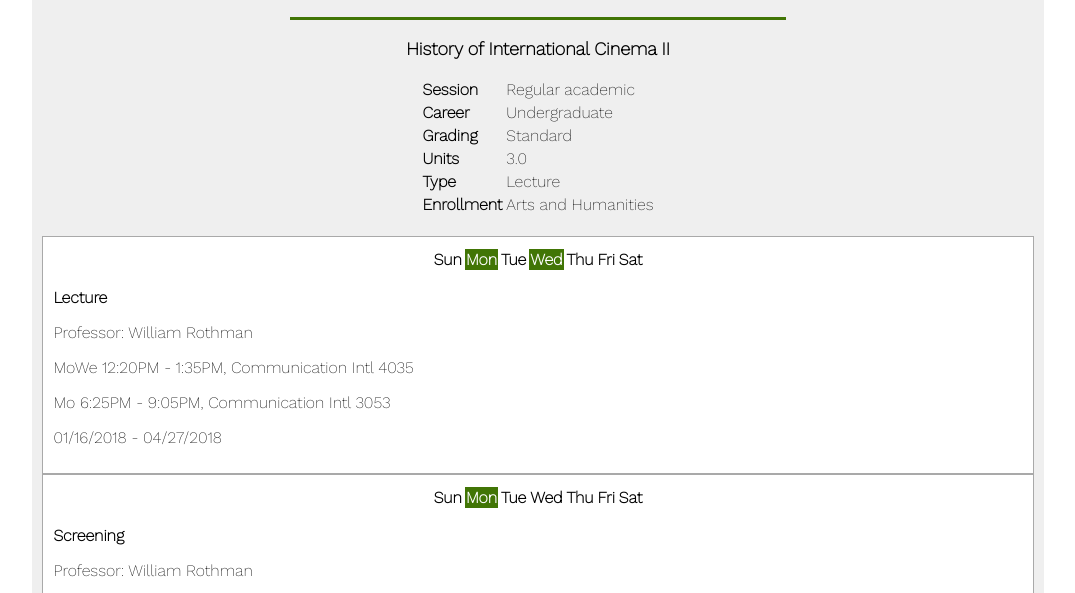
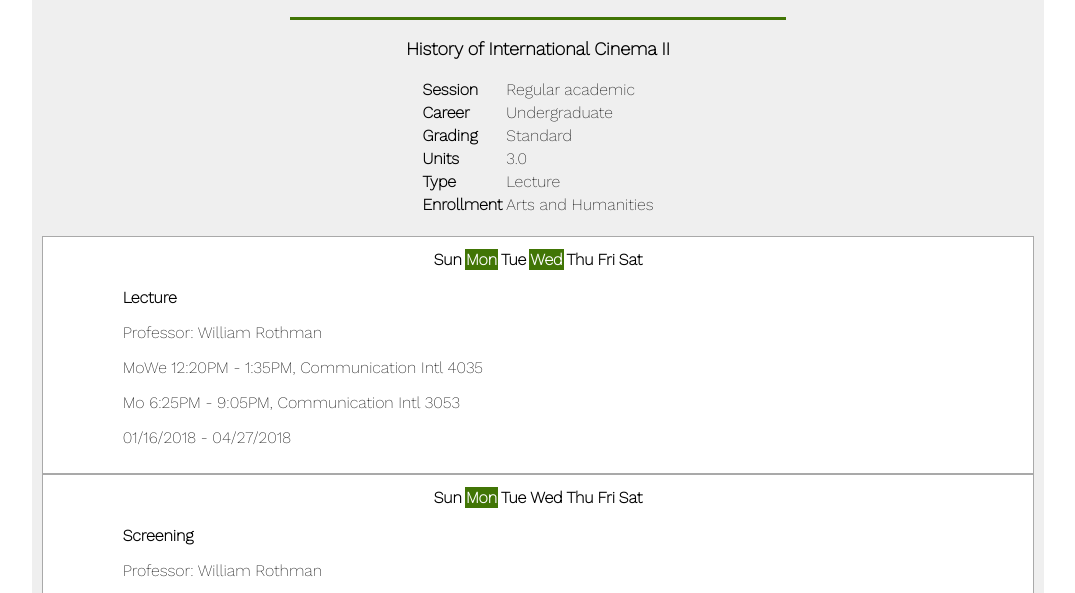
Before and after one commit to the-mikedavis/canelink-redesign, a website: page class.html in a window 1280 px wide. Shown: the part 345-938 px from the top of the page, without its empty margins (102-1177 px from the left). Drawn offline with nearby package versions, Linux system fonts and the light colour scheme.

Commit message:
Add a horizontal padding to the .stuff class
Makes it a bit more compact

```diff
--- a/css/master.css
+++ b/css/master.css
@@ -119,7 +119,7 @@ a:active {
     border: 1px;
     border-color: darkgray;
     border-style: solid;
-    padding: 10px;
+    padding: 10px 8%;
     background-color: white;
 }
 
```
